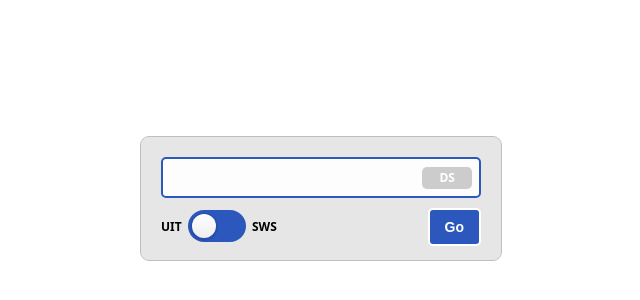
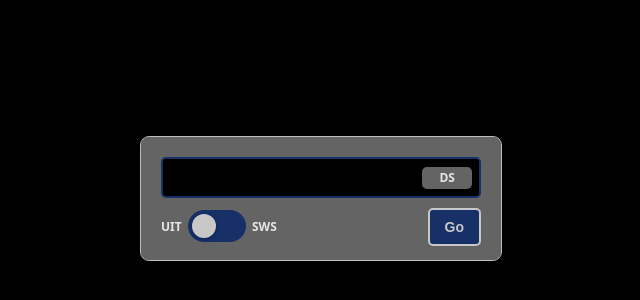
Before and after one commit to shanecyr/jira-launchpad, a plain HTML site: page index.html in a window 1280 px wide. Shown: the part 202-502 px from the top of the page, without its empty margins (319-959 px from the left). Drawn offline with Linux system fonts and the dark colour scheme.

Commit message:
Dark mode styles

```diff
--- a/css/style.css
+++ b/css/style.css
@@ -1,3 +1,6 @@
+body {
+    background-color: white;
+}
 #jiraBookmarkletModal, #jiraBookmarkletContent, #jiraBookmarkletInputContainer, #jiraBookmarkletControlsContainer, #jiraBookmarkletButtonsContainer, #jiraBookmarkletContent button {
     box-sizing: border-box !important;
 }
@@ -155,3 +158,49 @@
 #jiraBookmarkletModal #jiraBookmarkletContent .toggle-label.left{
     margin-left: 0;
 }
+
+/* Dark mode */
+@media (prefers-color-scheme: dark) {
+    body #jiraBookmarkletModal {
+        background-color: black;
+    }
+    #jiraBookmarkletContent, #jiraBookmarkletInputTypeDisplay {
+        background-color: rgba(100,100,100,1);
+        color: rgb(230, 230, 230);
+    }
+    #jiraBookmarkletContent #jiraBookmarkletInputContainer {
+        background-color: black;
+        border-color: #173068;
+    }
+    #jiraBookmarkletContent #jiraBookmarkletInputContainer.alternateHost {
+        border-color: #955921;
+    }
+    #jiraBookmarkletContent #jiraBookmarkletInputContainer input {
+        background-color: black;
+        color: rgb(200, 200, 200);
+    }
+    #jiraBookmarkletContent button {
+        color: rgb(200, 200, 200);
+        border: 2px solid rgb(200, 200, 200);
+    }
+    #jiraBookmarkletGoButton {
+        background-color: #173068;
+    }
+    #jiraBookmarkletGoButton.alternateHost {
+        background-color: #955921;
+    }
+    #jiraBookmarkletContent .toggle-switch {
+        background-color: #173068;
+    }
+    #jiraBookmarkletContent .toggle-switch:before {
+        background: linear-gradient(to bottom, rgb(200, 200, 200) 0%, rgb(200, 200, 200) 100%);
+        box-shadow: 0 1px 1px 2px rgba(0, 0, 0, 0.1);
+    }
+    #jiraBookmarkletModal #jiraBookmarkletContent #jiraBookmarkletToggle:hover .toggle-switch:before {
+        background: linear-gradient(to bottom, #fff 0%, #fff 100%);
+        box-shadow: 0 1px 1px 2px rgba(0, 0, 0, 0.25);
+    }
+    #jiraBookmarkletModal #jiraBookmarkletContent .toggle-checkbox:checked + .toggle-switch {
+        background-color: #955921;
+    }
+}
```
